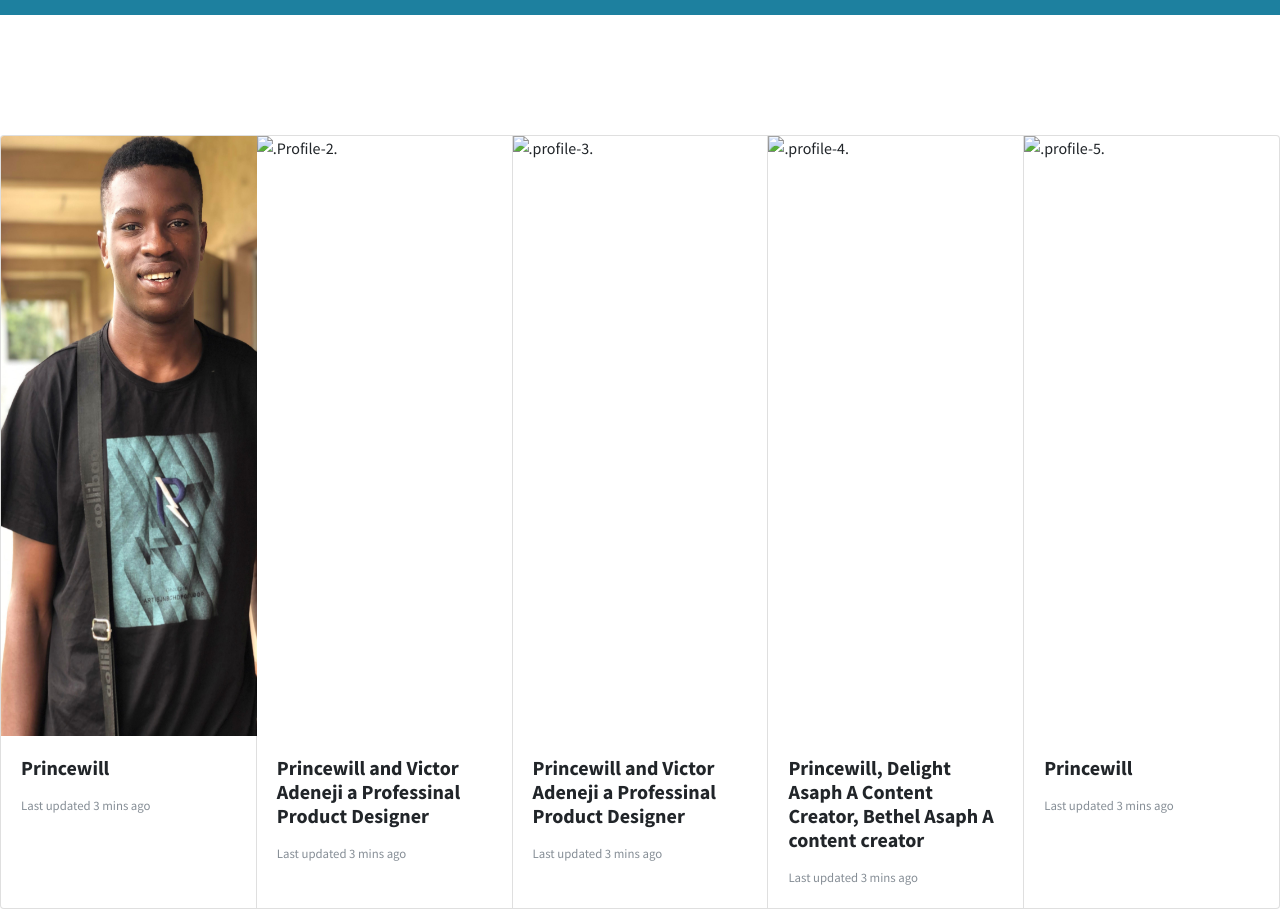
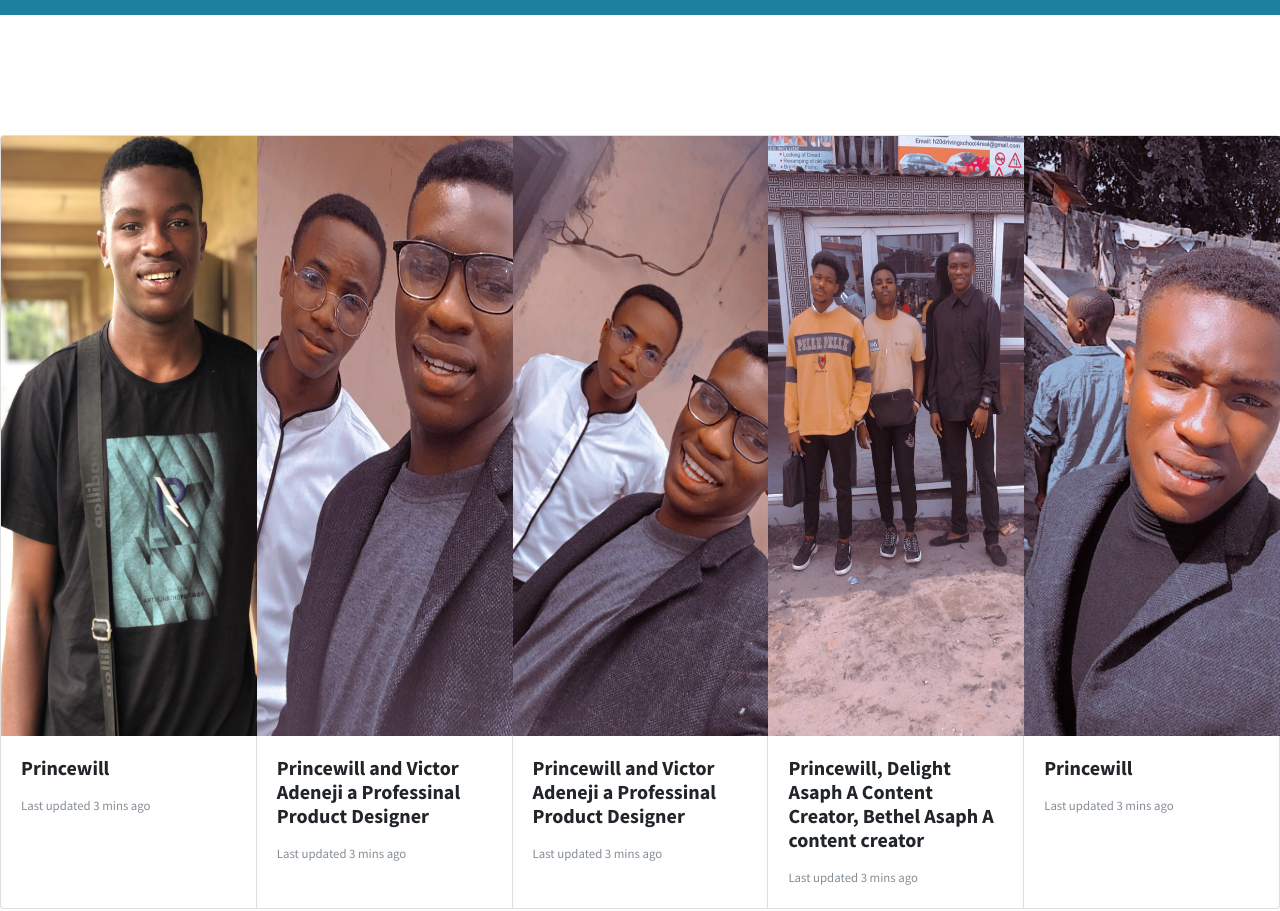
Before and after one commit to kulprince280/portfolio, a plain HTML site: page index.html in a window 1280 px wide. Shown: the part 2580-3491 px from the top of the page. Drawn offline with nearby package versions, Linux system fonts and the light colour scheme.

Commit message:
Fix images bug

```diff
--- a/index.html
+++ b/index.html
@@ -106,28 +106,28 @@
     </div>
   </div>
   <div class="card">
-    <img src="assets/img/profile-2.jpg." class="card-img-top" alt=".Profile-2." style="width:300px;height:600px;">
+    <img src="assets/img/profile-2.jpg" class="card-img-top" alt=".Profile-2." style="width:300px;height:600px;">
     <div class="card-body">
       <h5 class="card-title">Princewill and Victor Adeneji a Professinal Product Designer</h5>
       <p class="card-text"><small class="text-muted">Last updated 3 mins ago</small></p>
     </div>
   </div>
   <div class="card">
-    <img src="assets/img/profile-3.jpg." class="card-img-top" alt=".profile-3." style="width:300px;height:600px;">
+    <img src="assets/img/profile-3.jpg" class="card-img-top" alt=".profile-3." style="width:300px;height:600px;">
     <div class="card-body">
       <h5 class="card-title">Princewill and Victor Adeneji a Professinal Product Designer</h5>
       <p class="card-text"><small class="text-muted">Last updated 3 mins ago</small></p>
     </div>
   </div>
   <div class="card">
-    <img src="assets/img/profile-4.jpg." class="card-img-top" alt=".profile-4." style="width:300px;height:600px;">
+    <img src="assets/img/profile-4.jpg" class="card-img-top" alt=".profile-4." style="width:300px;height:600px;">
     <div class="card-body">
       <h5 class="card-title">Princewill, Delight Asaph A Content Creator, Bethel Asaph A content creator</h5>
       <p class="card-text"><small class="text-muted">Last updated 3 mins ago</small></p>
     </div>
   </div>
   <div class="card">
-    <img src="assets/img/profile-5.jpg." class="card-img-top" alt=".profile-5." style="width:300px;height:600px;">
+    <img src="assets/img/profile-5.jpg" class="card-img-top" alt=".profile-5." style="width:300px;height:600px;">
     <div class="card-body">
       <h5 class="card-title">Princewill</h5>
       <p class="card-text"><small class="text-muted">Last updated 3 mins ago</small></p>
@@ -147,7 +147,7 @@
             </div>
             <div class="row">
                 <div class="col-lg-4 ml-auto text-center"><i class="fa fa-phone fa-3x mb-3 sr-contact" data-aos="zoom-in" data-aos-duration="300" data-aos-once="true"></i>
-                    <p>0808350621</p>
+                    <p>08083507621</p>
                 </div>
                 <div class="col-lg-4 mr-auto text-center"><i class="fa fa-envelope-o fa-3x mb-3 sr-contact" data-aos="zoom-in" data-aos-duration="300" data-aos-delay="300" data-aos-once="true"></i>
                     <p><a href="kulprince280@gmail.com">kulprince280@gmail.com</a></p>
```
